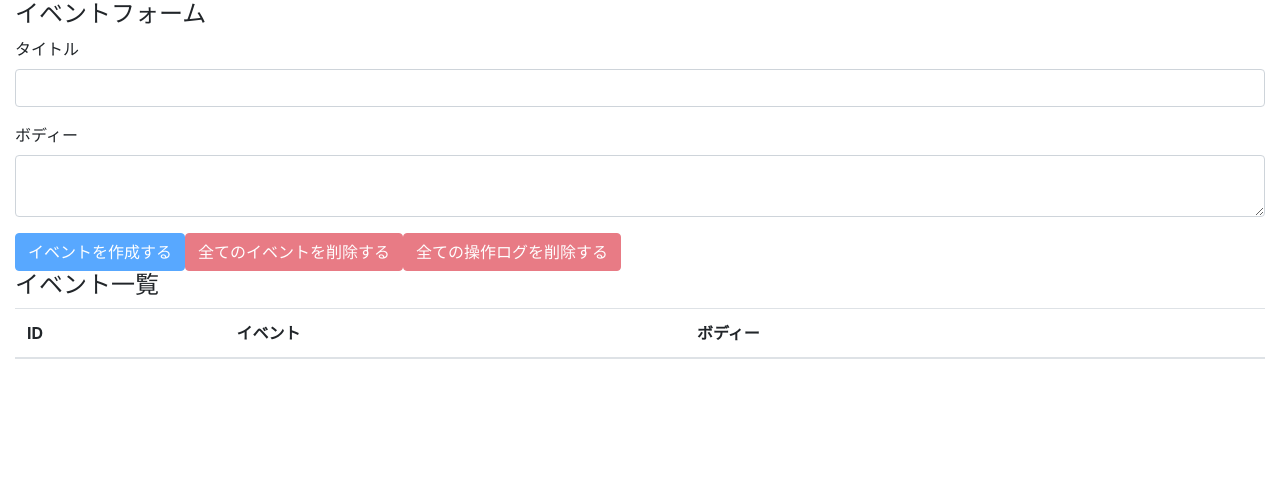
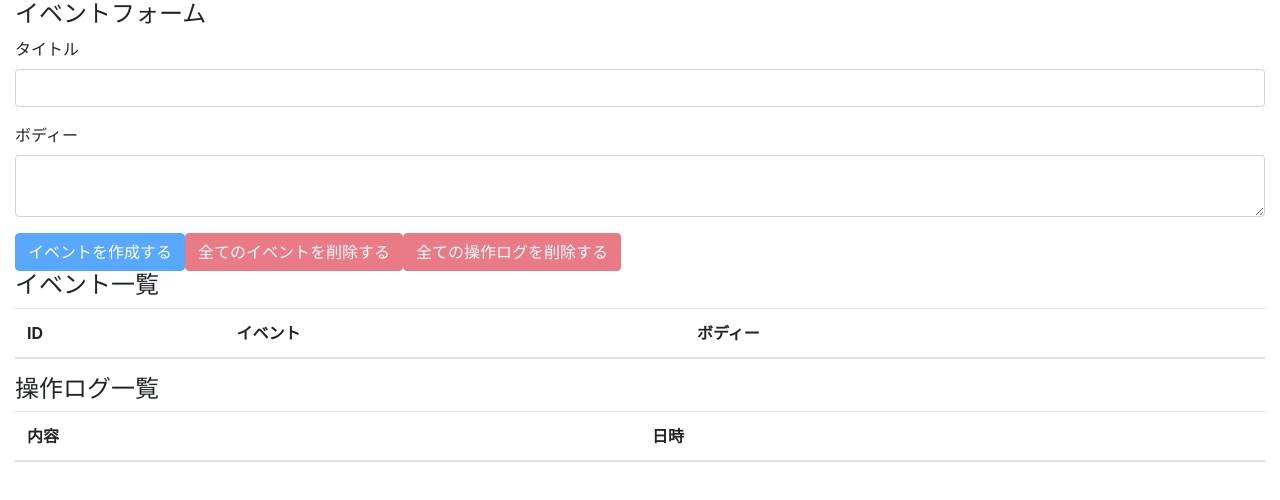
Before and after one commit to tohara007/react-hooks-101, a React (Create React App) app: page / in a window 1280 px wide. Shown: the top 500 px of the page. Built offline with nearby package versions, Linux system fonts and the light colour scheme.

Commit message:
create all operation logs

```diff
--- a/src/components/App.js
+++ b/src/components/App.js
@@ -2,6 +2,7 @@ import React, { useReducer } from 'react'
 import 'bootstrap/dist/css/bootstrap.min.css'
 import EventForm from './EventForm'
 import Events from './Events'
+import OperationLogs from './OperationLogs'
 import AppContext from '../contexts/AppContext'
 import reducer from '../reducers'
 
@@ -17,6 +18,7 @@ const App = () => {
       <div className="container-fluid">
         <EventForm />
         <Events />
+        <OperationLogs />
       </div>
     </AppContext.Provider>
   )
--- /dev/null
+++ b/src/components/OperationLog.js
@@ -0,0 +1,12 @@
+import React from 'react'
+
+const OperationLog = ({ operationLog }) => {
+    return (
+        <tr>
+            <td>{operationLog.description}</td>
+            <td>{operationLog.operatedAt}</td>
+        </tr>
+    )
+}
+
+export default OperationLog
--- /dev/null
+++ b/src/components/OperationLogs.js
@@ -0,0 +1,27 @@
+import React, { useContext } from 'react'
+
+import OperationLog from './OperationLog'
+import AppContext from '../contexts/AppContext'
+
+const OperationLogs = () => {
+    const { state } = useContext(AppContext)
+
+    return (
+        <>
+            <h4>操作ログ一覧</h4>
+            <table className="table table-hover">
+                <thead>
+                    <tr>
+                        <th>内容</th>
+                        <th>日時</th>
+                    </tr>
+                </thead>
+                <tbody>
+                {state.operationLogs.map((operationLog, idx) => (<OperationLog key={idx} operationLog={operationLog} />))}
+                </tbody>
+            </table>
+        </>
+    )
+}
+
+export default OperationLogs
```
